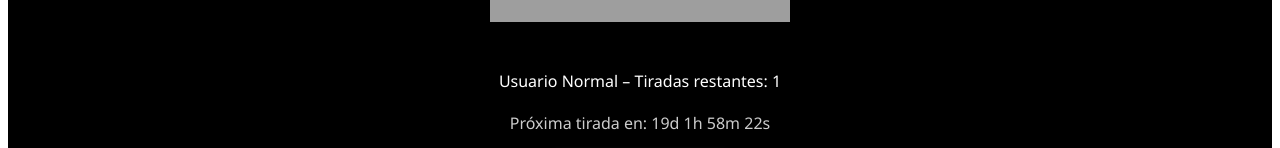
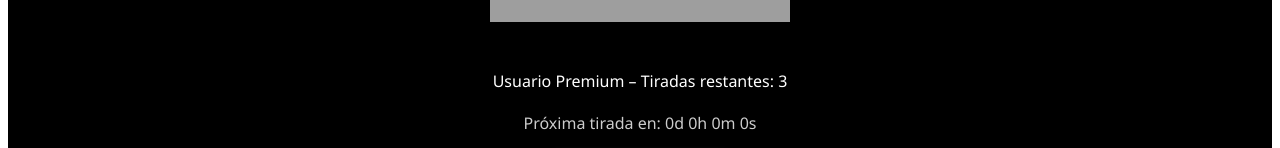
Before and after one commit to malverjr/arcana, a Next.js app: page / in a window 1280 px wide. Shown: the part 509-657 px from the top of the page. Built offline with nearby package versions, Linux system fonts and the light colour scheme; grey boxes are pictures that could not be loaded.

Commit message:
Update index.js

```diff
--- a/pages/index.js
+++ b/pages/index.js
@@ -11,7 +11,7 @@ function getWeekNumber(d) {
 }
 
 export default function Home() {
-  const isPremium = false; // true = Premium user
+  const isPremium = true; // true = Premium user
 
   const [reading, setReading] = useState("");
   const [loading, setLoading] = useState(false);
```
